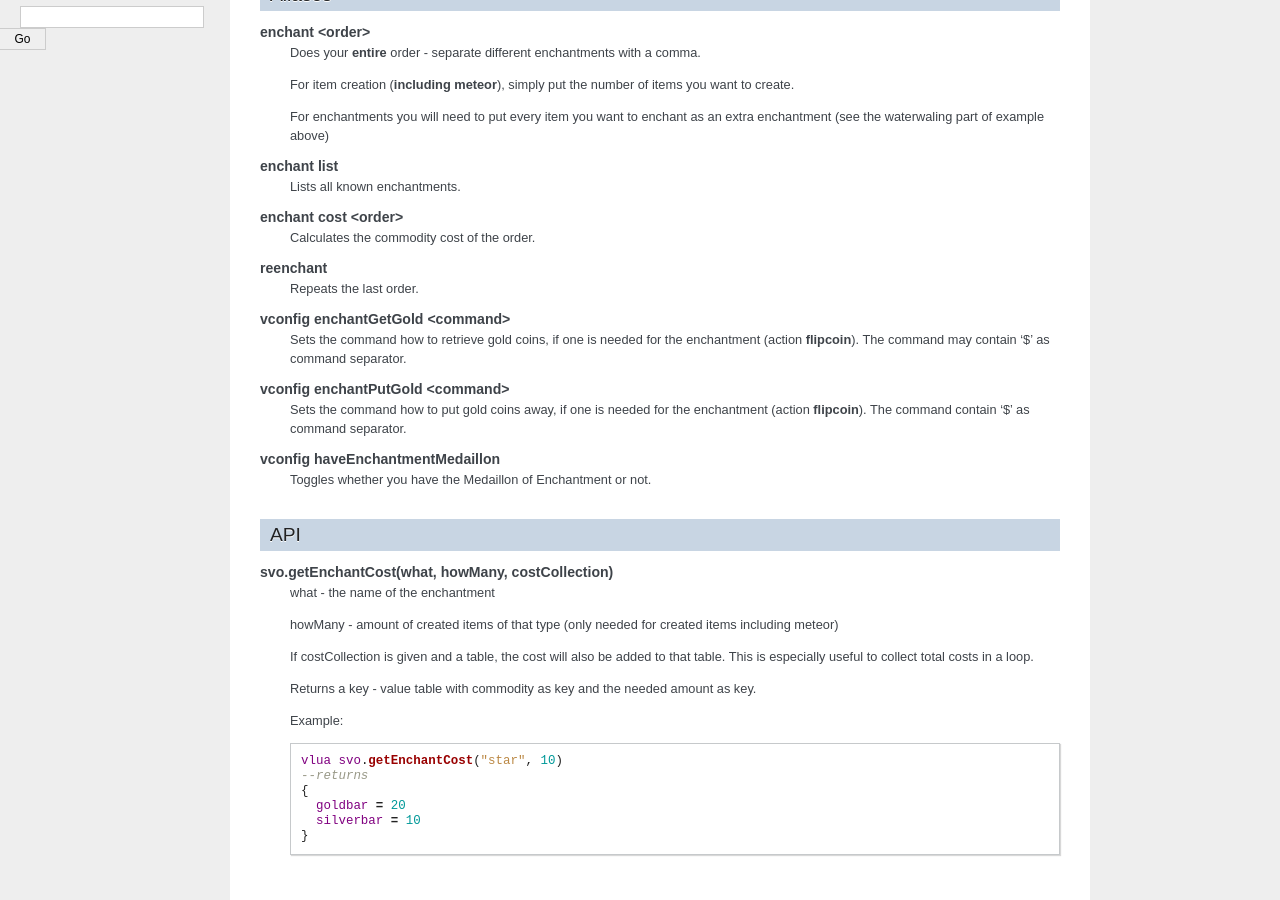
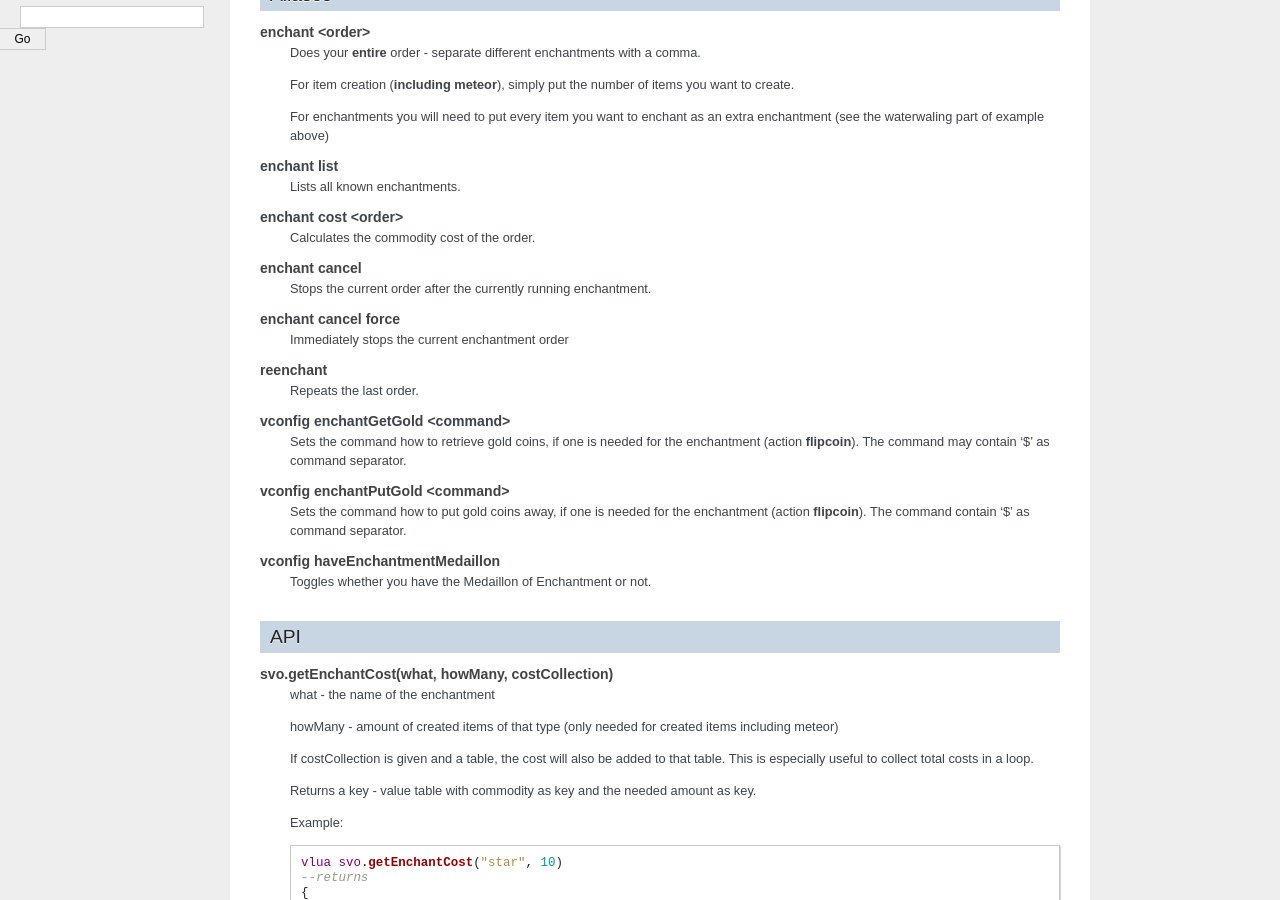
Before and after one commit to svof/svof, a Sphinx documentation site: the page built from doc/enchanter.rst, in a window 1280 px wide and 900 px high, scrolled down 412 px. Built offline with Sphinx 7.4.7, drawn with Linux system fonts in a browser that asks for light colours.

Commit message:
Add documentation of the cancel aliases

```diff
--- a/doc/enchanter.rst
+++ b/doc/enchanter.rst
@@ -30,6 +30,12 @@ Aliases
 
   enchant cost <order>
     Calculates the commodity cost of the order.
+
+  enchant cancel
+    Stops the current order after the currently running enchantment.
+
+  enchant cancel force
+    Immediately stops the current enchantment order
 
   reenchant
     Repeats the last order.
```
